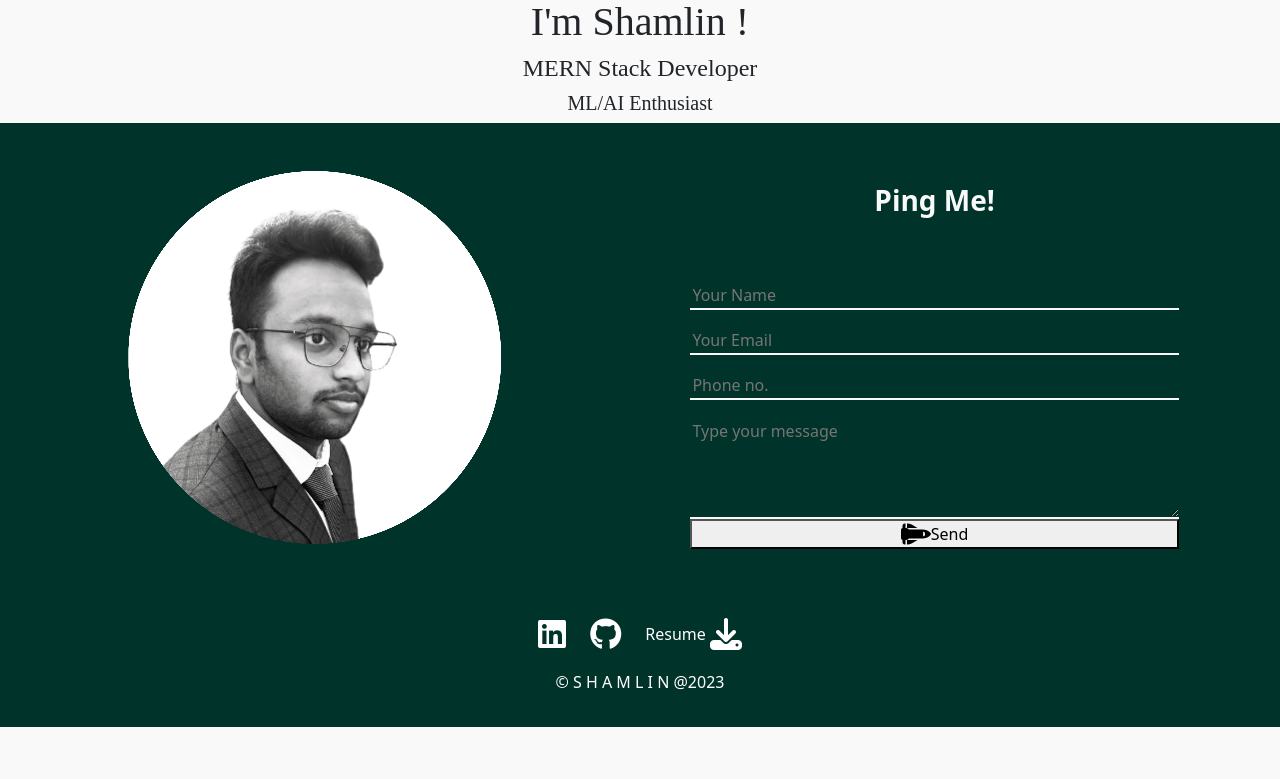
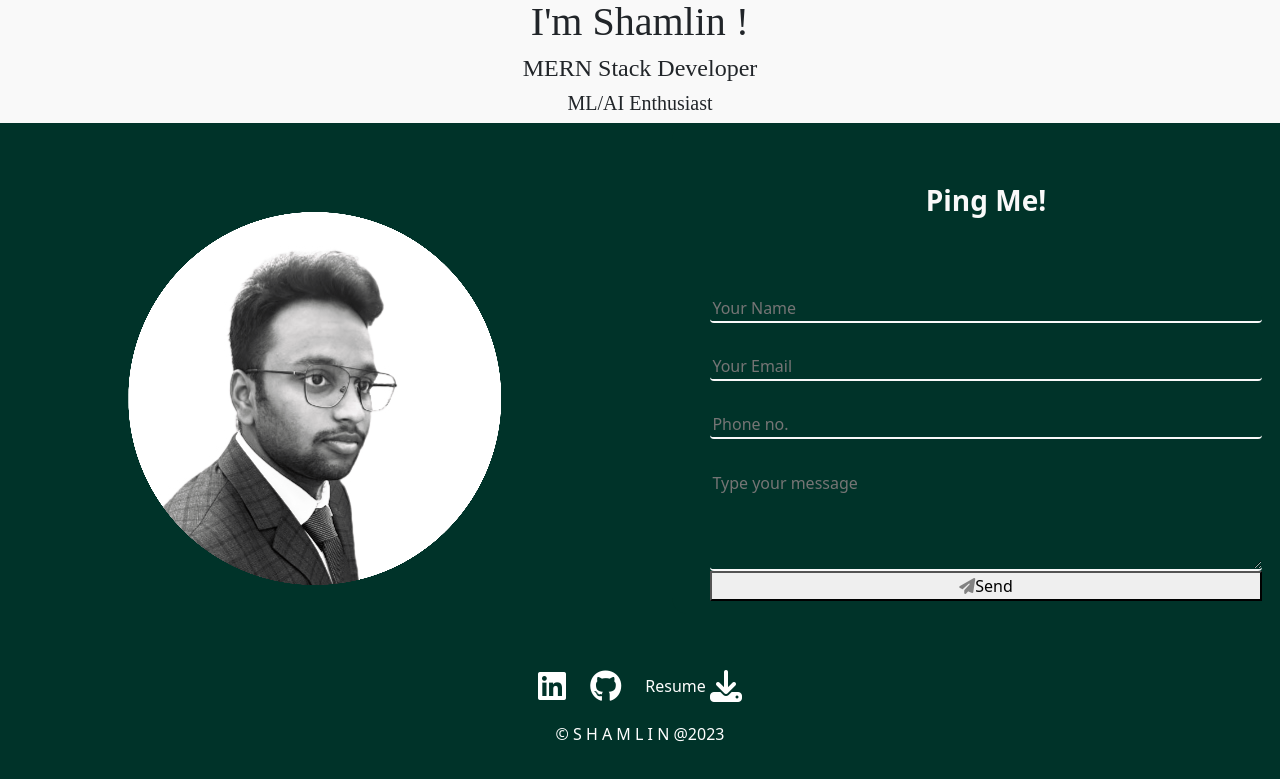
Before and after one commit to YOGESHnick/Portfolio, a React (Create React App) app: page / in a window 1280 px wide. Shown: the part 502-1281 px from the top of the page. Before the commit the page ends 1229 px from the top, so only its background shows below. Built offline with nearby package versions, Linux system fonts and the light colour scheme; a web font is replaced by a local one.

Commit message:
bug fixes

```diff
--- a/public/styles.css
+++ b/public/styles.css
@@ -26,7 +26,7 @@ body
 {
     color:white;
     background-color: #003329;
-    text-decoration: underline overline;
+    /* text-decoration: underline overline; */
     -ms-transform: scale(1.1); /* IE 9 */
     -webkit-transform: scale(1.1); /* Safari 3-8 */
     transform: scale(1.1);
@@ -92,11 +92,12 @@ form
     background-color: #003329;
     display: flex;
     flex-direction: column;
-    width:90%;
+    width:100%;
     max-width: 800px;
     padding:1vw 3vw;
     border-radius: 1rem;
     margin-bottom: 30px;
+    margin-left: max(15px,20px);
 }
 
 form h3{
@@ -111,8 +112,8 @@ form input,textarea{
     background-color: #003329;
     border: none;
     border-bottom: 2px solid #f9f9f9;
-    /* border-radius:.5rem ; */
-    margin-top:17px;
+    border-radius:.25rem ;
+    margin-top:30px;
 }
 
 form button:hover
@@ -122,6 +123,11 @@ form button:hover
     color:#f9f9f9;
 }
 
+.form-img{
+    margin-top:30px;
+    max-width: 60%;
+    max-height: 60%;
+}
 
 
 .bottom-container{
--- a/src/components/Footer.jsx
+++ b/src/components/Footer.jsx
@@ -1,7 +1,4 @@
 import React from 'react';
-
-
-
 
 function Footer()
 {
--- a/src/components/Form.jsx
+++ b/src/components/Form.jsx
@@ -21,7 +21,7 @@ function Form(){
                         <input type="email" id="email" name="email" placeholder="Your Email" required></input>
                         <input type="text" id="phone" name="phone" placeholder="Phone no." required></input>
                         <textarea id="message" rows="4" name="Type your message" placeholder="Type your message"></textarea>
-                        <button type="submit"> <i class="fa-solid fa-shuttle-space fa-bounce fa-xl"></i>Send</button>
+                        <button type="submit"> <i class="fa-solid fa-paper-plane fa-fade"></i>Send</button>
                     </form>
                 </div>
             </div>
--- a/src/components/Header.jsx
+++ b/src/components/Header.jsx
@@ -6,7 +6,7 @@ function Header()
     return(
         <div>
             <section id ="header" >
-                <nav className="navbar navbar-expand-lg mnc py-lg-4 fixed-top">
+                <nav className="navbar navbar-expand mnc py-lg fixed-top">
                     <div className="container-fluid">
                         <a className="navbar-brand" href="#">S H A M L I N</a>
                         <button className="navbar-toggler" type="button" data-bs-toggle="collapse" data-bs-target="#navbarNav" aria-controls="navbarNav" aria-expanded="false" aria-label="Toggle navigation">
--- a/src/components/Intro.jsx
+++ b/src/components/Intro.jsx
@@ -2,12 +2,14 @@ import React from 'react';
 
 function Intro(){
     return (
+        <section id="Intro">
         <div className="intro">
             <img src="./shamlin.png"></img>
             <h1>I'm Shamlin !</h1>
             <h4>MERN Stack Developer</h4>
             <h5>ML/AI Enthusiast</h5>
         </div>
+        </section>
     )
 }
 
```
